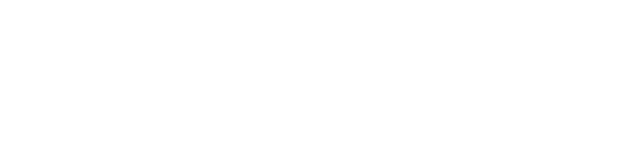
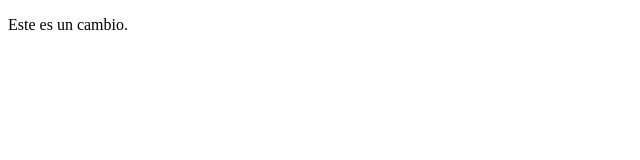
Before and after one commit to JuFeMoon/Costa_Badde_Giovanelli_Luna_TPEON1_DWE_2025, a plain HTML site: page index.html in a window 1280 px wide. Shown: the whole page, without its empty margins (0-640 px from the left). Drawn offline with Linux system fonts and the light colour scheme.

Commit message:
Update index.html

```diff
--- a/index.html
+++ b/index.html
@@ -6,6 +6,6 @@
     <title>Document</title>
 </head>
 <body>
-
+    <p>Este es un cambio.</p>
 </body>
 </html>
```
